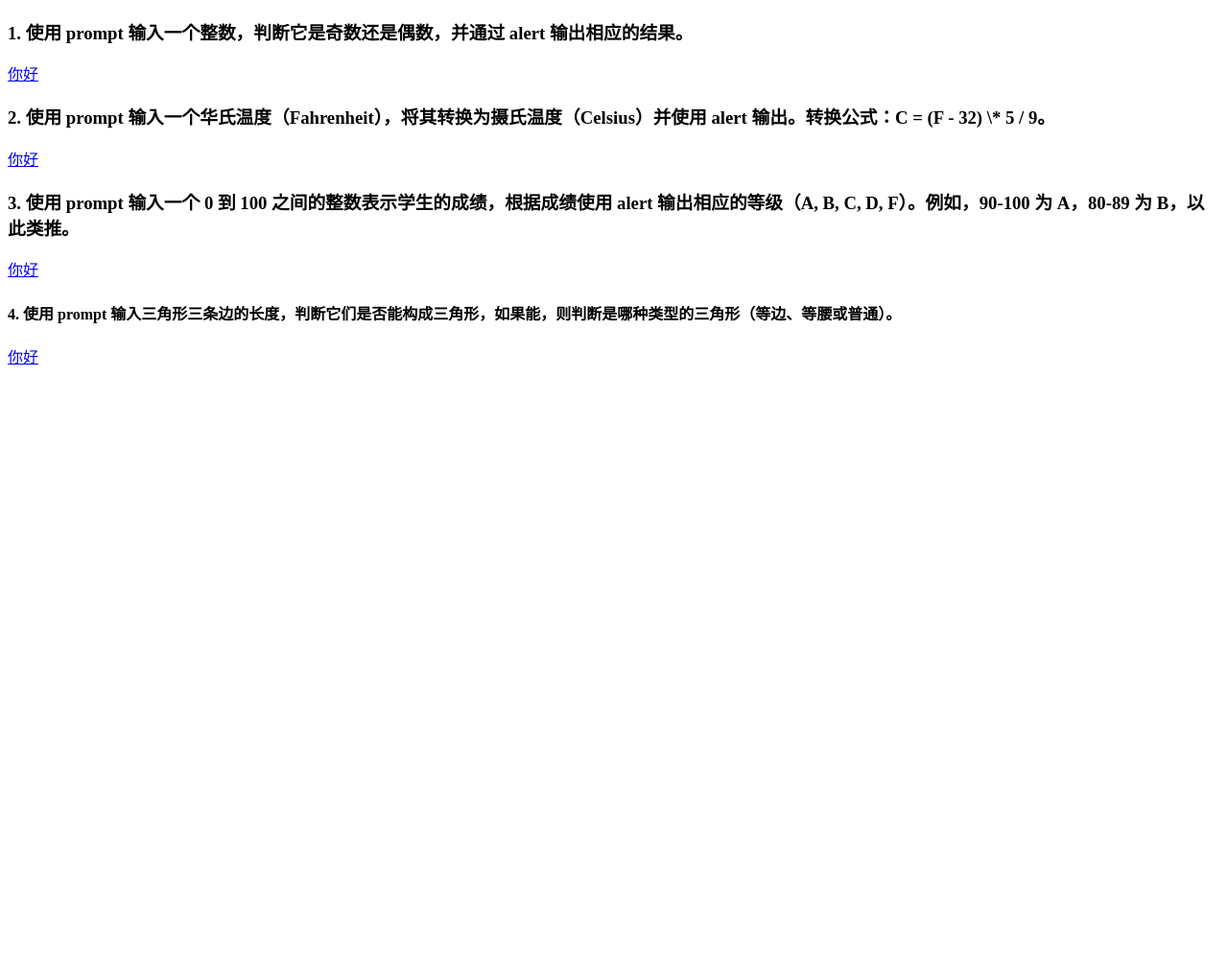
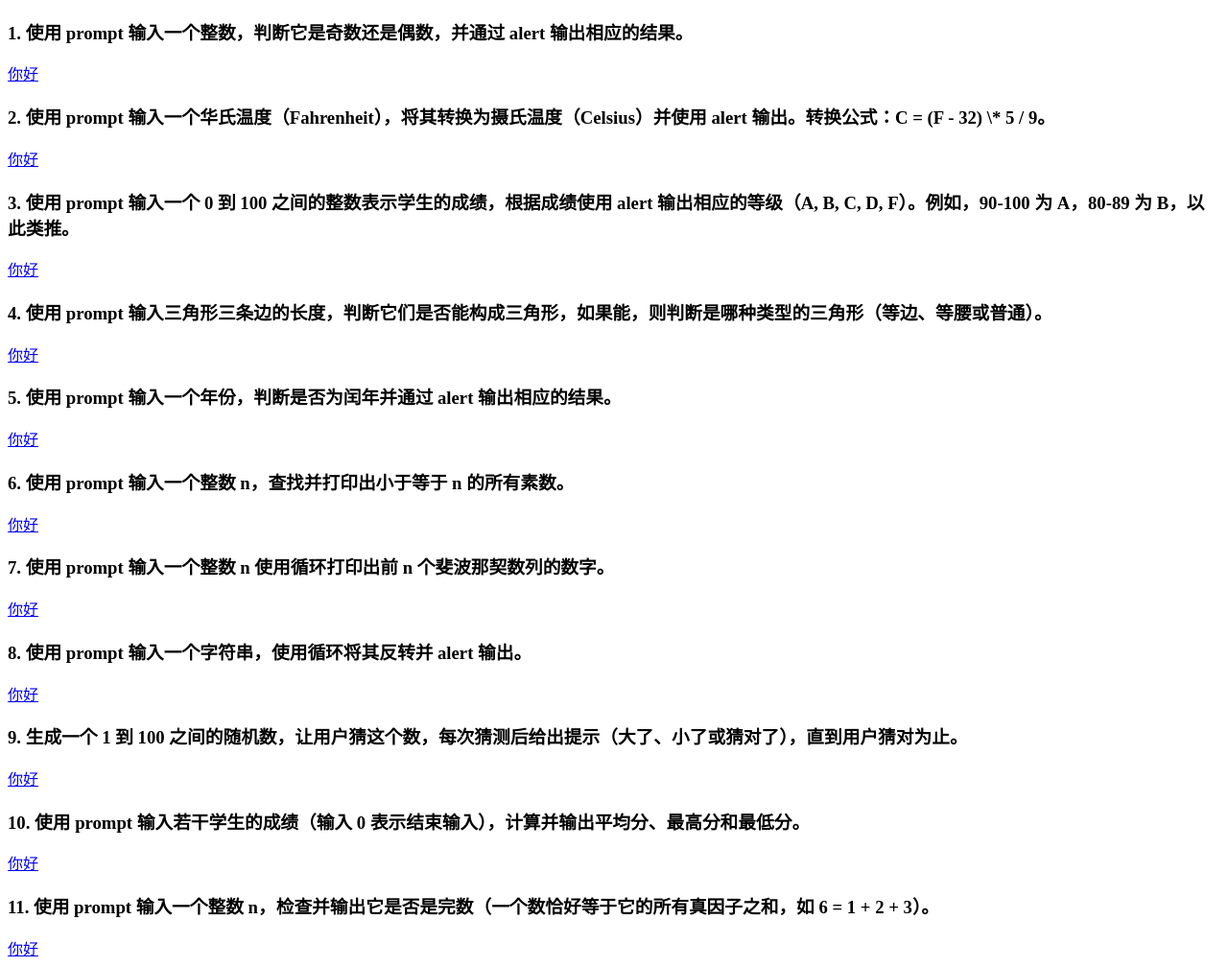
Before and after one commit to chen2024y11/work, a plain HTML site: page index.html in a window 1280 px wide. Shown: the whole page at 96% size. Before the commit the page ends 800 px from the top, so only its background shows below. Drawn offline with Linux system fonts and the light colour scheme.

Commit message:
作业第七次提交

```diff
--- a/index.html
+++ b/index.html
@@ -12,7 +12,21 @@
     <a href="./2.html">你好</a>
     <h3>3. 使用 prompt 输入一个 0 到 100 之间的整数表示学生的成绩，根据成绩使用 alert 输出相应的等级（A, B, C, D, F）。例如，90-100 为 A，80-89 为 B，以此类推。</h3>
     <a href="./3.html">你好</a>
-    <h4>4. 使用 prompt 输入三角形三条边的长度，判断它们是否能构成三角形，如果能，则判断是哪种类型的三角形（等边、等腰或普通）。</h4>
+    <h3>4. 使用 prompt 输入三角形三条边的长度，判断它们是否能构成三角形，如果能，则判断是哪种类型的三角形（等边、等腰或普通）。</h3>
     <a href="./4.html">你好</a>
+    <h3>5. 使用 prompt 输入一个年份，判断是否为闰年并通过 alert 输出相应的结果。</h3>
+    <a href="./5.html">你好</a>
+    <h3>6. 使用 prompt 输入一个整数 n，查找并打印出小于等于 n 的所有素数。</h3>
+    <a href="./6.html">你好</a>
+    <h3>7. 使用 prompt 输入一个整数 n 使用循环打印出前 n 个斐波那契数列的数字。</h3>
+    <a href="./7.html">你好</a>
+    <h3>8. 使用 prompt 输入一个字符串，使用循环将其反转并 alert 输出。</h3>
+    <a href="./8.html">你好</a>
+    <h3>9. 生成一个 1 到 100 之间的随机数，让用户猜这个数，每次猜测后给出提示（大了、小了或猜对了），直到用户猜对为止。</h3>
+    <a href="./9.html">你好</a>
+    <h3>10. 使用 prompt 输入若干学生的成绩（输入 0 表示结束输入），计算并输出平均分、最高分和最低分。</h3>
+    <a href="./10.html">你好</a>
+    <h3>11. 使用 prompt 输入一个整数 n，检查并输出它是否是完数（一个数恰好等于它的所有真因子之和，如 6 = 1 + 2 + 3）。</h3>
+    <a href="./11.html">你好</a>
 </body>
 </html>
```
